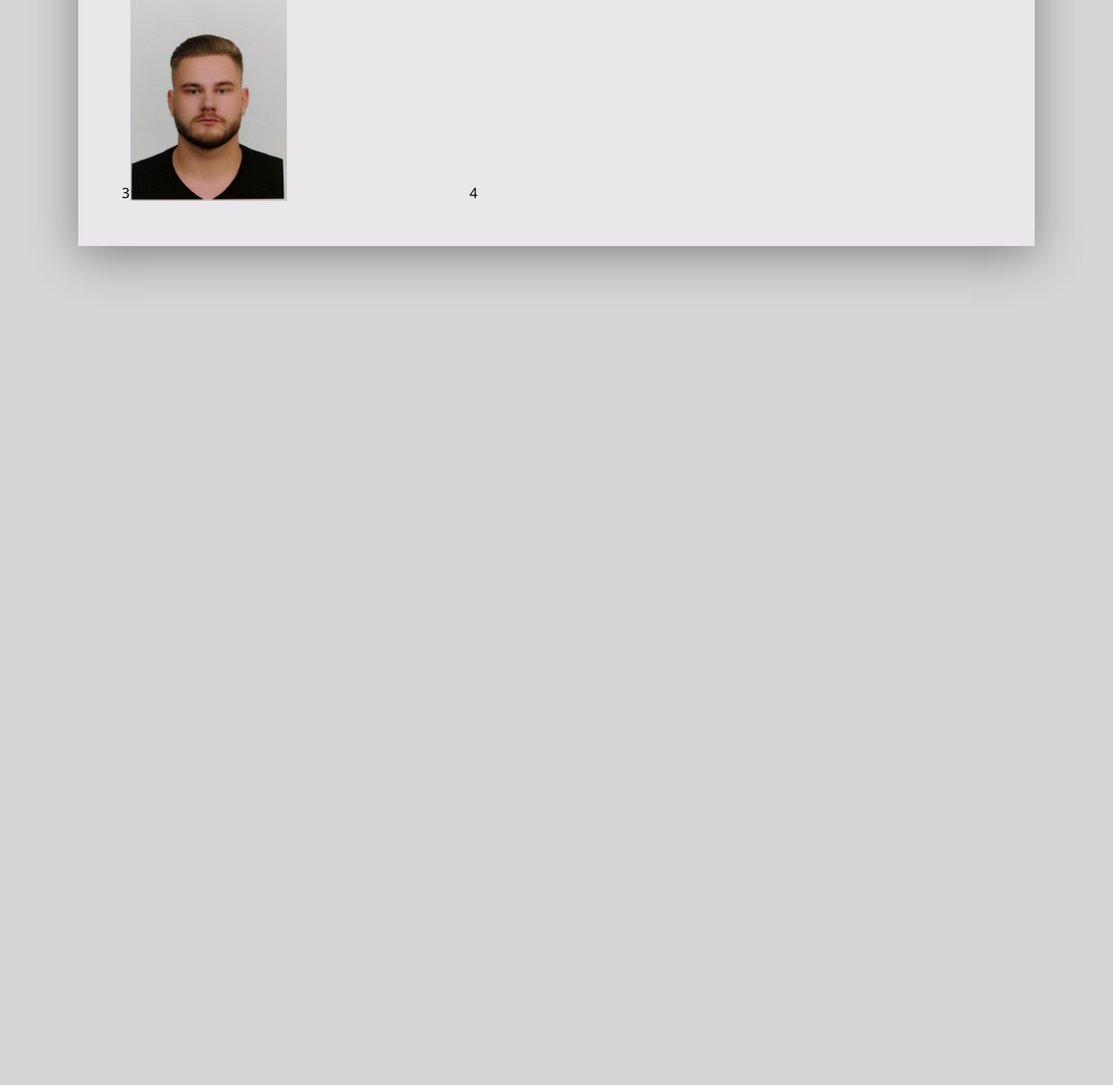
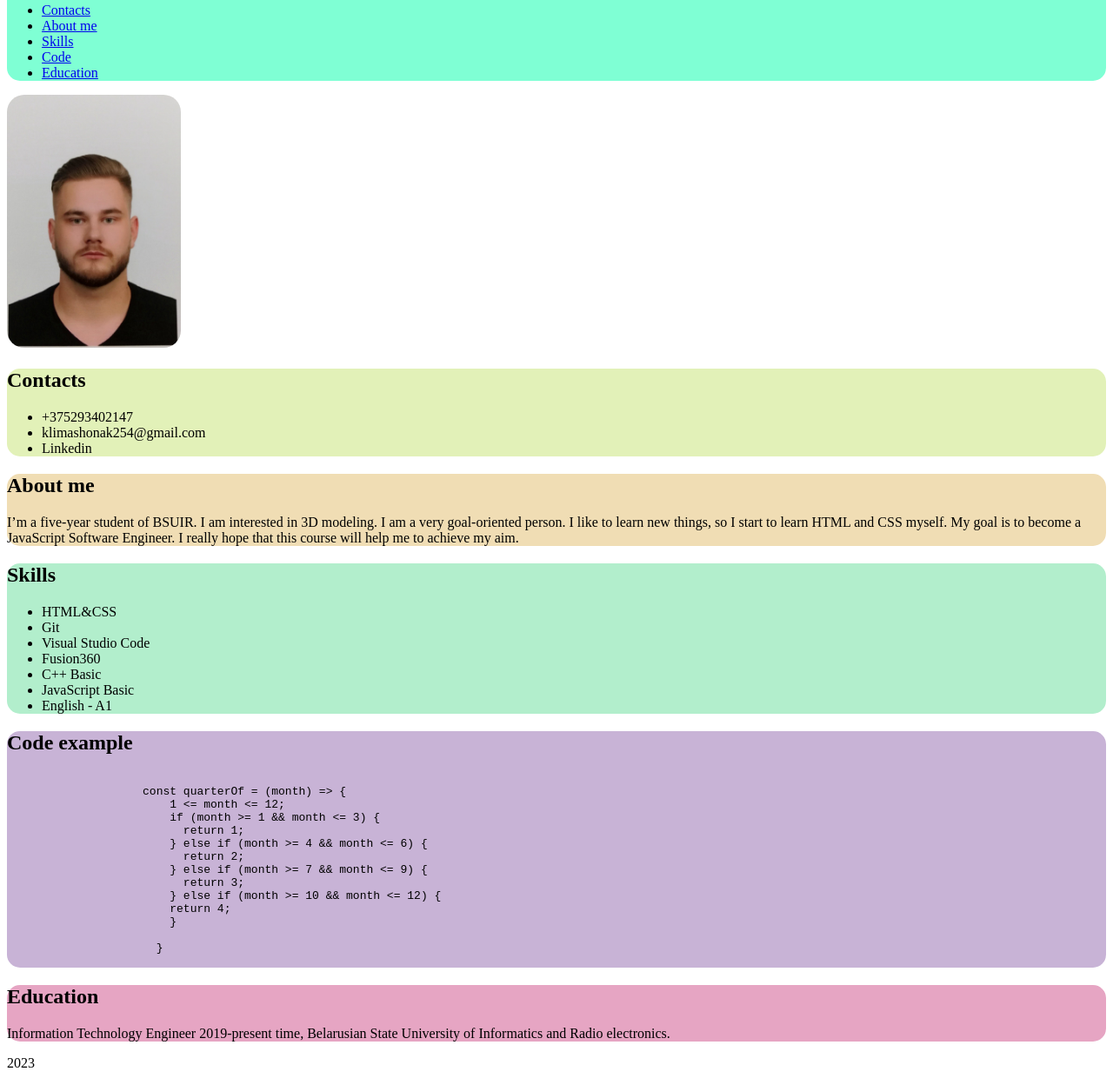
Before and after one commit to Klimashonok/rsschool-cv, a plain HTML site: page index.html in a window 1280 px wide. Shown: the part 77-1325 px from the top of the page at 87% size. Before the commit the page ends 800 px from the top, so only its background shows below. Drawn offline with Linux system fonts and the light colour scheme.

Commit message:
docs: add file 2

```diff
--- a/index.html
+++ b/index.html
@@ -7,14 +7,78 @@
     <link rel="stylesheet" href="style.css">
 </head>
 <body>
-    <div class="container">
-            <div class="avatar">
-                <img src="./img/photo.jpg" width="180px" height="250px" alt="photo" />
-            </div>
-            <div>2</div>
-            <div>3</div>
-            <div>4</div>
-    </div>
+    <header class="header">
+        <h1>Sergey Klimashonak</h1>
+        <nav>
+          <ul>
+            <li><a href="#Contacts">Contacts</a></li>
+            <li><a href="#About me">About me</a></li>
+            <li><a href="#Skills">Skills</a></li>
+            <li><a href="#Code">Code</a></li>
+            <li><a href="#Education">Education</a></li>
+          </ul>
+        </nav>
 
+    </header>
+    <main>
+        <img class="avatar" src="img/photo.jpg" alt="My photo">
+        <div class="Contacts">
+            <h2  id="Contacts">Contacts</h2>
+                <ul>
+                    <li>+375293402147</li>
+                    <li>klimashonak254@gmail.com</li>
+                    <li>Linkedin</li>
+                </ul>
+        </div>
+        <div class="About">
+            <h2  id="About me">About me</h2>
+                <p>
+                    I’m a five-year student of BSUIR. I am interested in 3D modeling. I am a very goal-oriented person.
+                    I like to learn new things, so I start to learn HTML and CSS myself.
+                    My goal is to become a JavaScript Software Engineer.
+                    I really hope that this course will help me to achieve my aim.
+                </p>
+        </div>
+        <div class="Skills" >
+            <h2  id="Skills">Skills</h2>
+                <ul>
+                    <li>HTML&CSS</li>
+                    <li>Git</li>
+                    <li>Visual Studio Code</li>
+                    <li>Fusion360</li>
+                    <li>C++ Basic</li>
+                    <li>JavaScript Basic</li>
+                    <li>English - A1</li>
+                </ul>
+        </div>
+        <div class="Code">
+            <h2 id="Code">Code example</h2>
+                <pre><code>
+                    const quarterOf = (month) => {
+                        1 <= month <= 12;
+                        if (month >= 1 && month <= 3) {
+                          return 1;
+                        } else if (month >= 4 && month <= 6) {
+                          return 2;
+                        } else if (month >= 7 && month <= 9) {
+                          return 3;
+                        } else if (month >= 10 && month <= 12) {
+                        return 4;
+                        }
+
+                      }
+                </code></pre>
+
+        </div>
+        <div class="Education">
+            <h2 id="Education">Education</h2>
+                <p>Information Technology Engineer 2019-present time, Belarusian State University of Informatics and Radio electronics.</p>
+
+        </div>
+    </main>
+    <footer>
+        <p class="date">2023</p>
+
+    </footer>
 </body>
 </html>
--- a/style.css
+++ b/style.css
@@ -1,28 +1,28 @@
-body{
-    background-color: #d5d5d5;
-    font-family: system-ui;
-
-}
-.container{
-    background-color: #e9e7ea;
-    width: 1000px;
-    max-width: 100%;
-    margin: auto;
-    padding: 50px;
-    box-shadow: 0 10px 50px #858585;
-    display: grid;
-    grid-template-columns: 35% 60%;
-    column-gap: 5%;
-    row-gap: 30px;
-
+.header{
+    background-color: aquamarine;
+    border-radius: 15px;
 }
 .avatar{
     width: 200px;
-    height: 200px;
-    border-radius: 50%;
-    object-fit: cover;
+    border-radius: 20px;
 }
-.avatar{
-    display: flex;
-    justify-content: center;
+.Skills{
+    background-color: rgb(178, 238, 204);
+    border-radius: 15px;
 }
+.About{
+    background-color: rgb(240, 221, 180);
+    border-radius: 15px;
+}
+.Contacts{
+    background-color: rgb(226, 241, 184);
+    border-radius: 15px;
+}
+.Code{
+    background-color: rgb(200, 179, 214);
+    border-radius: 15px;
+}
+.Education{
+    background-color: rgb(230, 165, 195);
+    border-radius: 15px;
+}
```
Also changed, not shown: img/photo.jpeg.
